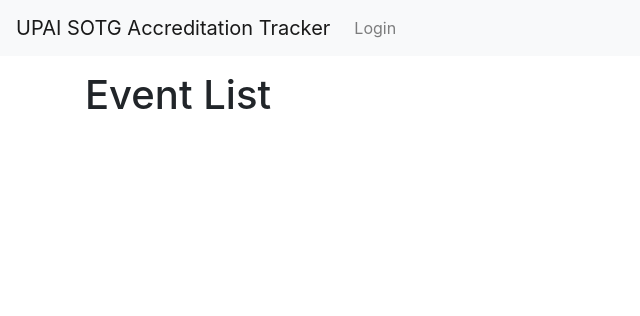
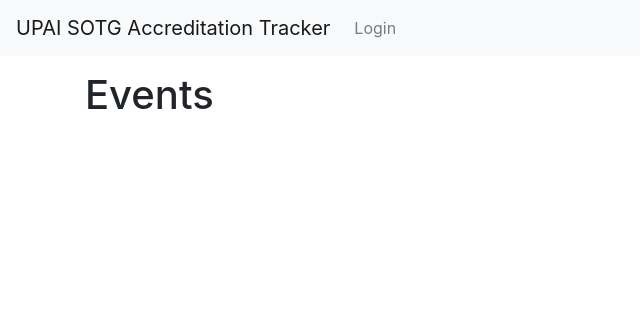
Before and after one commit to india-ultimate/sotg-accreditation-tracker, a Django app: page /events in a window 1280 px wide. Shown: the top 316 px of the page, without its empty margins (0-640 px from the left). Run offline with Django 3.2, Linux system fonts and the light colour scheme; data that the repository does not hold is empty; some libraries are stand-ins or nearby versions.

Commit message:
Minor tweaks to the event list page html and CSS

```diff
--- a/tracker/templates/tracker/event-list.html
+++ b/tracker/templates/tracker/event-list.html
@@ -1,11 +1,10 @@
 {% extends "tracker/base.html" %}
 
 {% block content %}
-    <h1>Event List</h1>
-
-    <ul>
+    <h1>Events</h1>
+    <ul class="list-group list-group-flush">
         {% for event in events %}
-            <li>
+            <li class="list-group-item">
                 <a href="{% url 'event_page' event.id %}">{{ event.name }}</a>
                 <span class="text-muted small">({{ event.start }} &ndash; {{ event.end }})</span>
                 <a href="//indiaultimate.org/e/{{ event.slug }}">🔗</a>
```
